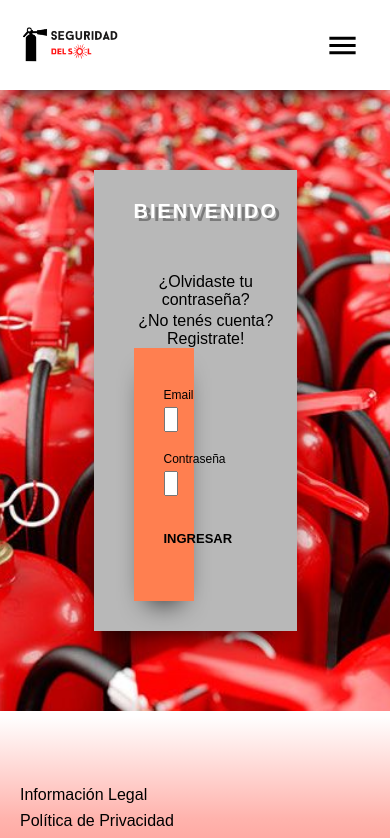
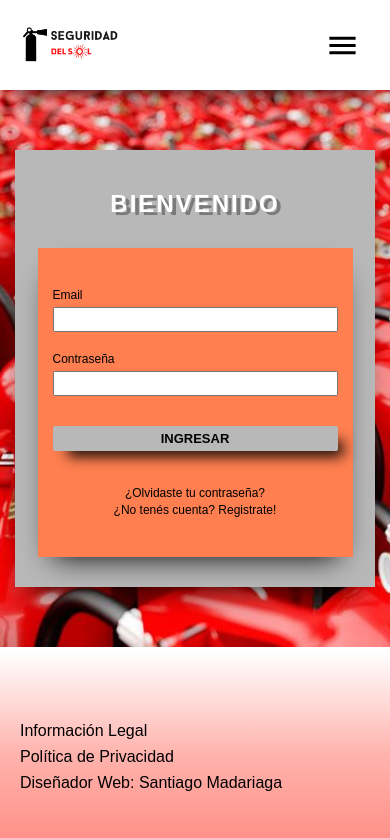
Before and after one commit to santiimadariaga/seguridad-del-sol, a React (Create React App) app: page /login in a window 390 px wide. Shown: the top 838 px of the page. Built offline with nearby package versions, Linux system fonts and the light colour scheme; the HTML template or start-up script is replaced by a standard one.

Commit message:
bubble cart, page login

```diff
--- a/src/components/Cart/CartBtnStyled.js
+++ b/src/components/Cart/CartBtnStyled.js
@@ -4,6 +4,7 @@ import { barsMedia } from "../../styles/mediaQueries";
 
 export const ContainerCartImg = styled.div`
   display: none;
+  position: relative;
 
   ${barsMedia} {
     display: flex;
@@ -30,6 +31,7 @@ export const LiStyled = styled.li`
   align-items: center;
   font-size: clamp(17px, 5vw, 20px);
   font-weight: 400;
+  position: relative;
 
   ${barsMedia} {
     display: none;
@@ -46,3 +48,23 @@ export const Overlay = styled.div`
   backdrop-filter: blur(5px);
   transition: all 0.5s linear;
 `;
+
+export const Bubble = styled.div`
+  position: absolute;
+  top: -8px;
+  right: -8px;
+  width: 20px;
+  height: 20px;
+  color: white;
+  display: flex;
+  align-items: center;
+  justify-content: center;
+  font-size: 12px;
+  background-color: red;
+  border: 1px solid white;
+  border-radius: 50%;
+
+  @media (min-width: 992px) {
+    z-index: 1;
+  }
+`;
--- a/src/components/Cart/CartButton.jsx
+++ b/src/components/Cart/CartButton.jsx
@@ -1,13 +1,17 @@
 import React, { useRef, useState } from 'react'
-import { ContainerCartImg, CartIconSyled, LiStyled, Overlay } from './CartBtnStyled'
+import { ContainerCartImg, CartIconSyled, LiStyled, Overlay, Bubble } from './CartBtnStyled'
 import { AnchorMenu } from '../NavBar/Menu/menuStyled'
 import Cart from './Cart'
+import { useSelector } from 'react-redux'
 
 const CartBtn = () => {
 
   const cartRef = useRef()
 
   const [isOpen, setIsOpen] = useState(false)
+  const cartItems = useSelector(state => state.cart.cartList)
+  .reduce((acc, item) => (acc += item.quantity), 0);
+
   const handlerOpenCart = (e) => {
     e.preventDefault()
 
@@ -26,12 +30,22 @@ const CartBtn = () => {
         <ContainerCartImg
         onClick={handlerOpenCart}
         >
+          {
+            cartItems ?
+            <Bubble>{cartItems}</Bubble>
+            : null
+          }
           <CartIconSyled />
         </ContainerCartImg>
 
         <LiStyled
           onClick={handlerOpenCart}
         >
+          {
+            cartItems ?
+            <Bubble>{cartItems}</Bubble>
+            : null
+          }
           <AnchorMenu
             href={""}
             >Carrito
--- a/src/components/Hero/Hero.jsx
+++ b/src/components/Hero/Hero.jsx
@@ -7,7 +7,7 @@ const Hero = () => {
       <ContentHero>
         <TextsHero>
           <TitleHero>Seguridad del Sol</TitleHero>
-          <TextHero>Casi 20 años entregando el servicio a la comunidad!</TextHero>
+          <TextHero>20 años entregando el servicio a la comunidad!</TextHero>
           <TextHero>Consorcios, Empresas, Propiedades, PyMes y más!</TextHero>
         </TextsHero>
       </ContentHero>
--- a/src/components/Login/BoxOne/BoxOne.jsx
+++ b/src/components/Login/BoxOne/BoxOne.jsx
@@ -1,14 +1,30 @@
 import React from 'react'
-import { Box, Button } from './BoxOneStyled'
+import { Box, Button, FormStyled } from './BoxOneStyled'
 import InputLogin from '../InputLogin/InputLogin'
+import { ContentP, Span } from '../BoxTwo/BoxTwoStyled'
+import { Formik } from 'formik'
+import { loginValidationSchema } from '../../../formik/validationSchema'
+import { loginInitialValues } from '../../../formik/initialValues'
 
 const BoxOne = () => {
   return (
-    <Box>
-        <InputLogin id="email" name="email" content="Email" />
-        <InputLogin id="pass" name="password" content="Contraseña"/>
-        <Button class="btn_login">INGRESAR</Button>
-    </Box>
+      <Box>
+        <Formik
+          validationSchema={loginValidationSchema}
+          initialValues={loginInitialValues}
+        >
+          <FormStyled>
+            <InputLogin id="email" name="email" content="Email" />
+            <InputLogin id="pass" name="password" content="Contraseña"/>
+            <Button class="btn_login">INGRESAR</Button>
+          </FormStyled>
+        </Formik>
+        <ContentP media>
+            <Span href="#">¿Olvidaste tu contraseña?</Span>
+            <p style={{fontSize: "clamp(12px, 3vw, 18px)"}} >¿No tenés cuenta? <Span href="#">Registrate!</Span></p>
+        </ContentP>
+
+      </Box>
   )
 }
 
--- a/src/components/Login/BoxOne/BoxOneStyled.js
+++ b/src/components/Login/BoxOne/BoxOneStyled.js
@@ -1,8 +1,11 @@
 import styled from "styled-components";
+import { mobile } from "../../../styles/mediaQueries";
+import { Form } from "formik";
 
 export const Box = styled.div`
   height: auto;
   width: 40%;
+  min-width: 250px;
   padding: 40px 30px 50px;
   background-color: coral;
   display: flex;
@@ -15,9 +18,27 @@ export const Box = styled.div`
     transform: scale(1.05);
     transition: all 0.3s ease;
   }
+
+  @media (max-width: 1042px) {
+    margin: 0 auto;
+    max-width: 90%;
+    width: 100%;
+  }
+
+  ${mobile} {
+    min-width: 0;
+    padding: 40px 15px 40px;
+  }
+`;
+
+export const FormStyled = styled(Form)`
+  display: flex;
+  flex-direction: column;
+  gap: 20px;
 `;
 
 export const Button = styled.button`
+  width: 100%;
   height: 25px;
   margin-top: 10px;
   background-color: #b8b8b8;
--- a/src/components/Login/BoxTwo/BoxTwo.jsx
+++ b/src/components/Login/BoxTwo/BoxTwo.jsx
@@ -1,15 +1,17 @@
 import React from 'react'
-import { Box, ContentP, Span, Welcome } from './BoxTwoStyled'
+import { Box, ContentBox, ContentP, Span, Welcome } from './BoxTwoStyled'
 
 const BoxTwo = () => {
   return (
+    <ContentBox>
         <Box>
             <Welcome>BIENVENIDO</Welcome>
             <ContentP>
                 <Span href="#">¿Olvidaste tu contraseña?</Span>
-            <p>¿No tenés cuenta? <Span href="#">Registrate!</Span></p>
+                <p style={{fontSize: "clamp(12px, 3vw, 18px)"}} >¿No tenés cuenta? <Span href="#">Registrate!</Span></p>
             </ContentP>
         </Box>
+    </ContentBox>
 )
 }
 
--- a/src/components/Login/BoxTwo/BoxTwoStyled.js
+++ b/src/components/Login/BoxTwo/BoxTwoStyled.js
@@ -1,7 +1,26 @@
-import styled from "styled-components";
+import styled, { css } from "styled-components";
+import { tablet } from "../../../styles/mediaQueries";
+
+export const ContentBox = styled.div`
+  width: 50%;
+  min-width: 310px;
+  padding: 40px;
+  display: flex;
+  justify-content: center;
+  align-items: center;
+
+  @media (max-width: 1042px) {
+    width: 100%;
+    min-width: none;
+  }
+
+  ${tablet} {
+    padding: 20px 10px 30px;
+    min-width: 0;
+  }
+`;
 
 export const Box = styled.div`
-  width: auto;
   text-align: center;
   display: flex;
   flex-direction: column;
@@ -11,7 +30,7 @@ export const Box = styled.div`
 `;
 
 export const Welcome = styled.h1`
-  font-size: clamp(20px, 5vw, 45px);
+  font-size: clamp(24px, 5vw, 45px);
   color: #ffffff;
   text-shadow: 4px 3px 0 #7a7a7a;
   letter-spacing: 2px;
@@ -20,10 +39,29 @@ export const Welcome = styled.h1`
 export const ContentP = styled.div`
   display: flex;
   flex-direction: column;
+  align-items: center;
+  text-align: center;
   gap: 3px;
+
+  ${({ media }) =>
+    media
+      ? css`
+          display: none;
+
+          @media (max-width: 1042px) {
+            display: flex;
+            padding-top: 15px;
+          }
+        `
+      : css`
+          @media (max-width: 1042px) {
+            display: none;
+          }
+        `}
 `;
 
 export const Span = styled.a`
+  font-size: clamp(12px, 3vw, 18px);
   transition: all 0.5s ease;
   &:hover {
     color: #6b6b6b;
--- a/src/components/Login/InputLogin/InputLogin.jsx
+++ b/src/components/Login/InputLogin/InputLogin.jsx
@@ -1,15 +1,49 @@
 import React from 'react'
 import { ContentInput, Input, Label } from './InputLoginStyled'
+import { ErrorMessage, Field } from 'formik'
+import { ErrorMessageStyled } from '../../Recargas/InputRecargas/inputRecargasStyled'
 
-const InputLogin = ({id, name, content}) => {
+// const InputLogin = ({id, name, content}) => {
+//   return (
+//     <ContentInput name={name}>
+//       {({ field }) => (
+//         <>
+//           <Label htmlFor={id} >
+//               {content}
+//           </Label>
+//           <Input type={name} id={id} name={name} />
+//           <ErrorMessage name={field.name}>
+//             { message => <ErrorMessageStyled> { message } </ErrorMessageStyled> }
+//           </ErrorMessage>
+//         </>
+//       )}
+
+//     </ContentInput>
+//   )
+// }
+
+export const InputLogin = ({ id, name, content, placeholder }) => {
   return (
-    <ContentInput>
-        <Label htmlFor={id} >
-            {content}
-        </Label>
-        <Input type={name} id={id} name={name} />
-    </ContentInput>
-  )
+      <Field name={name}>
+        {({ field }) => (
+        <ContentInput>
+          <Label htmlFor={id} >
+              {content}
+          </Label>
+
+          <Input
+            type={name}
+            placeholder={placeholder}
+            {...field}
+            />
+          <ErrorMessage name={field.name}>
+            { message => <ErrorMessageStyled> { message } </ErrorMessageStyled> }
+          </ErrorMessage>
+        </ContentInput>
+        )}
+      </Field>
+    );
 }
 
+
 export default InputLogin
--- a/src/components/Login/InputLogin/InputLoginStyled.js
+++ b/src/components/Login/InputLogin/InputLoginStyled.js
@@ -17,7 +17,7 @@ export const Input = styled.input`
   width: 100%;
   height: 25px;
   padding: 0 5px;
-  font-size: clamp(12px, 2vw, 16px);
+  font-size: clamp(11px, 2vw, 15px);
   outline: none;
 
   &:focus {
--- a/src/components/Login/LoginPageStyled.js
+++ b/src/components/Login/LoginPageStyled.js
@@ -1,5 +1,6 @@
 import styled from "styled-components";
 import bgLogin from "../assets/img/hero-login.jpg";
+import { mobile, tablet } from "../../styles/mediaQueries";
 
 export const ContainerLogin = styled.div`
   display: flex;
@@ -11,6 +12,10 @@ export const ContainerLogin = styled.div`
   max-width: 1400px;
   padding: 80px 50px;
   position: relative;
+
+  ${mobile} {
+    padding: 60px 15px;
+  }
 `;
 
 export const Background = styled.div`
@@ -30,6 +35,7 @@ export const ContentLogin = styled.div`
   display: flex;
   justify-content: center;
   align-items: center;
+  gap: 20px;
   height: auto;
   width: 70%;
   padding: 30px 40px;
@@ -38,4 +44,18 @@ export const ContentLogin = styled.div`
   background-color: #b8b8b8;
   flex-wrap: wrap-reverse;
   z-index: 1;
+
+  @media (max-width: 1042px) {
+    width: 90%;
+    gap: 0;
+  }
+
+  ${tablet} {
+    padding: 20px 15px 30px;
+  }
+
+  ${mobile} {
+    width: 100%;
+    padding: 20px 5px 30px;
+  }
 `;
--- a/src/formik/initialValues.js
+++ b/src/formik/initialValues.js
@@ -1,19 +1,10 @@
 export const recargasInitialValues = {
   name: "",
   email: "",
-};
-
-export const registerInitialValues = {
-  name: "",
-  email: "",
-  password: "",
+  textarea: "",
 };
 
 export const loginInitialValues = {
   email: "",
   password: "",
 };
-
-export const forgotPasswordInitialValues = {
-  email: "",
-};
--- a/src/formik/validationSchema.js
+++ b/src/formik/validationSchema.js
@@ -2,6 +2,8 @@ import * as Yup from "yup";
 
 // eslint-disable-next-line
 const regEmail = /^\w+([\.-]?\w+)*@\w+([\.-]?\w+)*(\.\w{2,3})+$/;
+// eslint-disable-next-line
+const regPass = /^(?=.*[a-z])(?=.*[A-Z])(?=.*\d)[a-zA-Z\d]{8,}$/;
 
 export const recargasValidationSchema = Yup.object({
   name: Yup.string()
@@ -15,27 +17,11 @@ export const recargasValidationSchema = Yup.object({
     .required("Campo Requerido"),
 });
 
-// export const registerValidationSchema = Yup.object({
-//   name: Yup.string().required("Campo requerido"),
-//   email: Yup.string()
-//     .matches(regEmail, "Mail no valido")
-//     .required("Campo Requerido"),
-//   password: Yup.string()
-//     .min(6, "Mínimo de caracteres: 6")
-//     .required("Campo Requerido"),
-// });
-
-// export const loginValidationSchema = Yup.object({
-//   email: Yup.string()
-//     .matches(regEmail, "Mail no valido")
-//     .required("Campo Requerido"),
-//   password: Yup.string()
-//     .min(6, "Mínimo de caracteres: 6")
-//     .required("Campo Requerido"),
-// });
-
-// export const forgotPasswordValidationSchema = Yup.object({
-//   email: Yup.string()
-//     .matches(regEmail, "Mail no valido")
-//     .required("Campo Requerido"),
-// });
+export const loginValidationSchema = Yup.object({
+  email: Yup.string()
+    .matches(regEmail, "Mail no valido")
+    .required("Campo Requerido"),
+  password: Yup.string()
+    .matches(regPass, "Min 1 mayus, 1 minus, 1 número y 8 caracteres")
+    .required("Campo Requerido"),
+});
```
Lines whose indentation alone changed are shown as unchanged.
